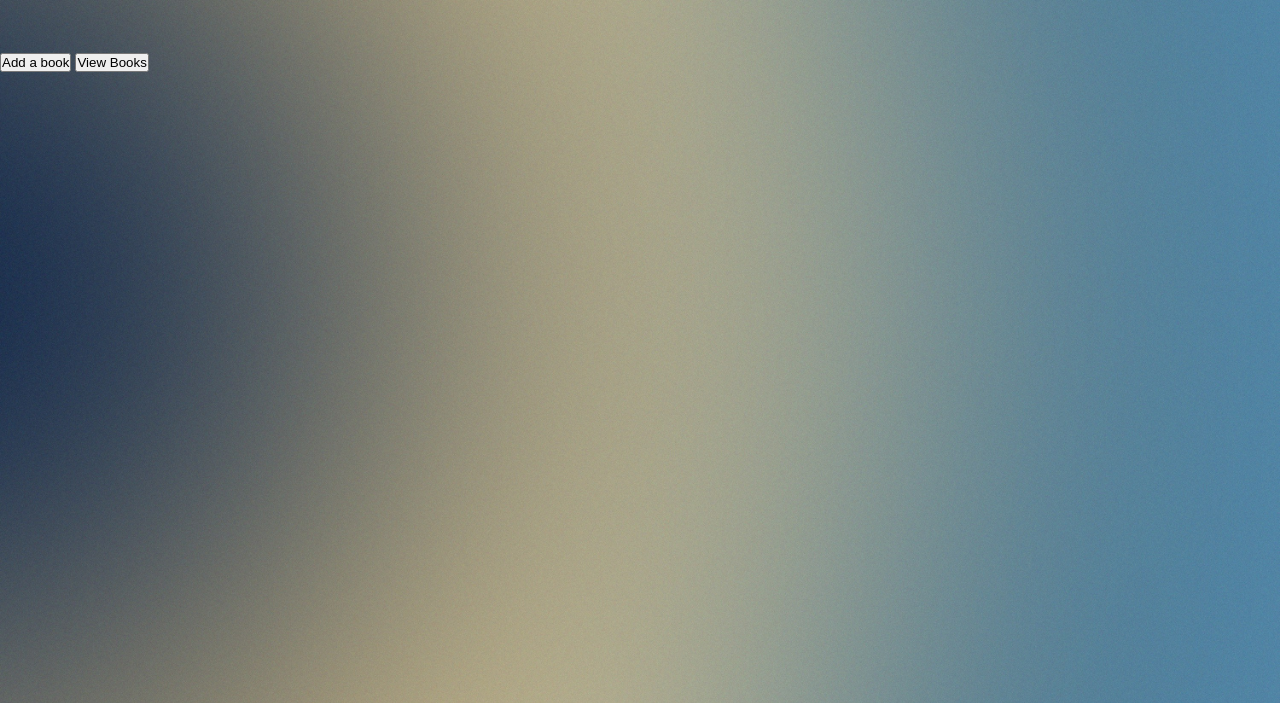
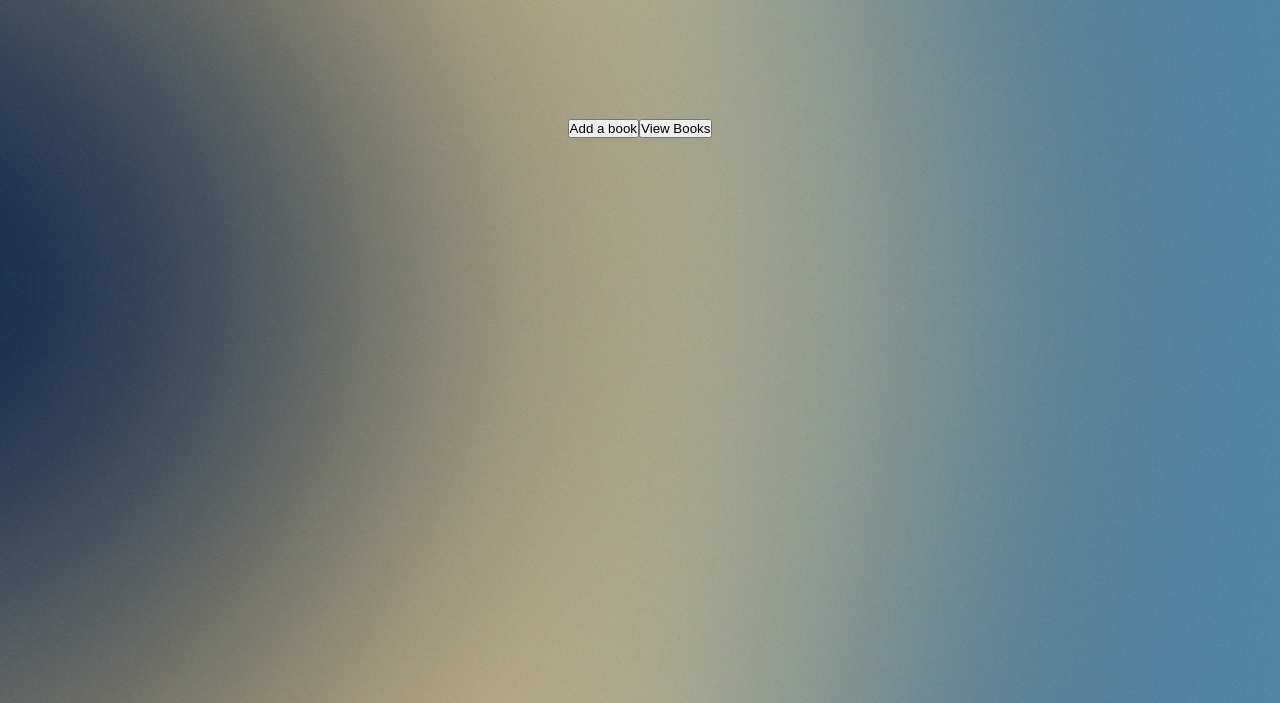
Before and after one commit to shalamaqf/Library, a plain HTML site: page index.html in a window 1280 px wide. Shown: the part 97-800 px from the top of the page. Drawn offline with Linux system fonts and the light colour scheme.

Commit message:
Add layout to the gruop of button

```diff
--- a/style.css
+++ b/style.css
@@ -24,7 +24,7 @@ body {
 
   display: grid;
   grid-template-columns: 4fr;
-  grid-template-rows: 1fr 3fr;
+  grid-template-rows: 1fr 1fr 3fr;
 }
 
 .h1-container {
@@ -39,6 +39,10 @@ body {
 }
 
 .button-group {
+  display: flex;
+  justify-content: center;
+  align-items: center;
+
   grid-column: 1;
   grid-row: 2;
 }
```
